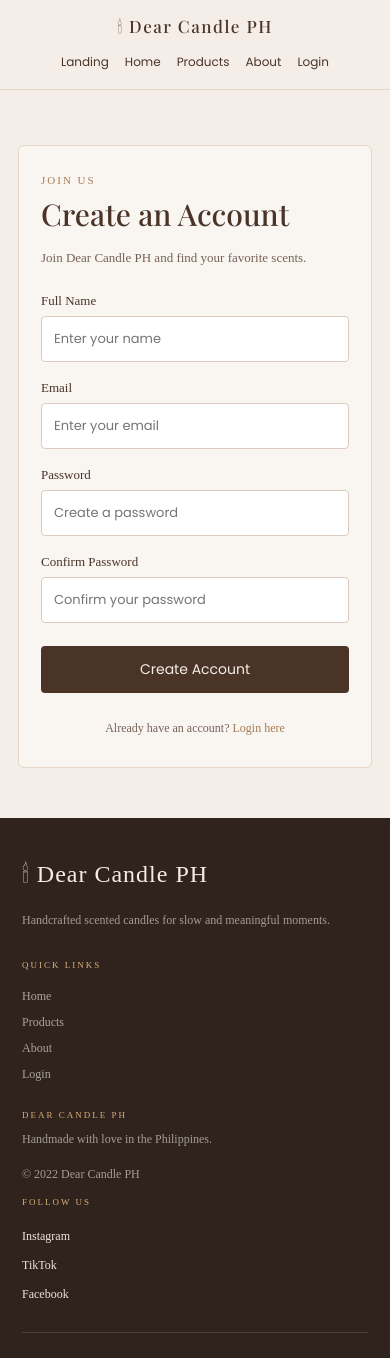
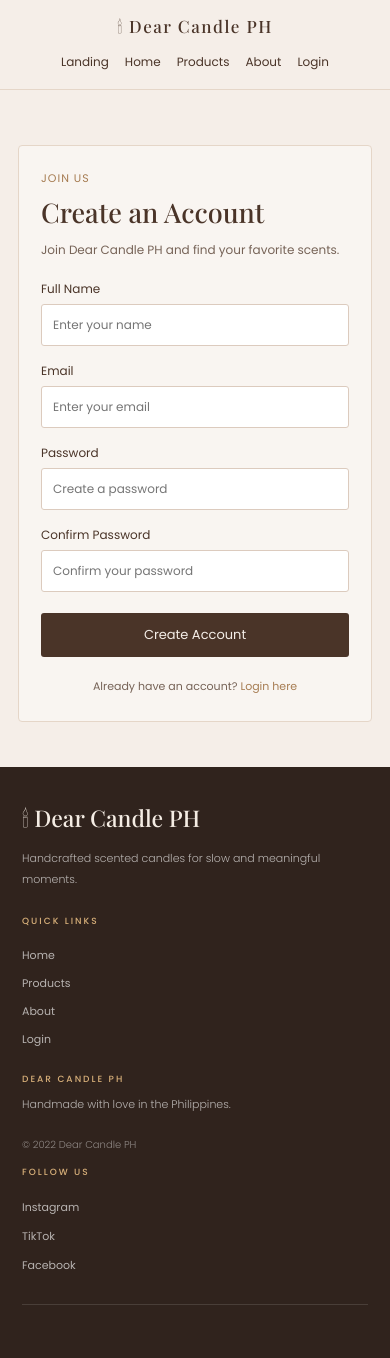
Before and after one commit to Sean-Marquez/SeanFR, a PHP site: page /Register.html in a window 390 px wide. After the commit the page ends 1305 px from the top, so only its background shows below. Run offline with PHP 8.4, Linux system fonts and the light colour scheme.

Commit message:
adjust register and log in

```diff
--- a/Auth.css
+++ b/Auth.css
@@ -8,12 +9,16 @@ html,
 body {
     width: 100%;
     min-height: 100%;
-    margin: 0;
 }
 
 body {
     min-height: 100vh;
+    display: flex;
+    flex-direction: column;
     overflow-x: hidden;
+    font-family: "Poppins", sans-serif;
+    background: #F5EEE8;
+    color: #4A3428;
 }
 
 header {
@@ -91,8 +71,8 @@ nav a:hover {
 
 .auth-section {
     flex: 1;
-    min-height: auto;
-    padding: 140px 20px 75px;
+    width: 100%;
+    padding: 125px 20px 60px;
     display: flex;
     justify-content: center;
     align-items: center;
@@ -101,33 +81,33 @@ nav a:hover {
 
 .auth-card {
     width: 100%;
-    max-width: 480px;
-    padding: 40px;
+    max-width: 450px;
+    padding: 30px;
     background: #F9F5F1;
     border: 1px solid #E5D6C8;
-    border-radius: 8px;
+    border-radius: 4px;
 }
 
 .section-label {
-    margin-bottom: 10px;
+    margin-bottom: 8px;
     color: #A67C52;
-    font-size: 13px;
-    font-weight: 500;
-    letter-spacing: 2px;
+    font-size: 12px;
+    font-weight: 400;
+    letter-spacing: 1px;
 }
 
 .auth-card h1 {
-    margin-bottom: 12px;
+    margin-bottom: 10px;
     color: #4A3428;
     font-family: "Playfair Display", serif;
-    font-size: 36px;
+    font-size: 30px;
     font-weight: 500;
 }
 
 .auth-description {
-    margin-bottom: 28px;
+    margin-bottom: 22px;
     color: #766357;
-    font-size: 14px;
+    font-size: 13px;
     line-height: 1.7;
 }
 
@@ -137,22 +117,22 @@ nav a:hover {
 }
 
 .auth-card label {
-    margin-bottom: 8px;
+    margin-bottom: 6px;
     color: #4A3428;
-    font-size: 14px;
+    font-size: 13px;
 }
 
 .auth-card input {
     width: 100%;
-    margin-bottom: 20px;
-    padding: 13px 14px;
+    margin-bottom: 16px;
+    padding: 11px 12px;
     border: 1px solid #DCCBBE;
-    border-radius: 4px;
+    border-radius: 3px;
     outline: none;
     background: #FFFFFF;
     color: #4A3428;
     font-family: "Poppins", sans-serif;
-    font-size: 14px;
+    font-size: 13px;
 }
 
 .auth-card input:focus {
@@ -161,25 +141,24 @@ nav a:hover {
 
 .auth-card button {
     margin-top: 5px;
-    padding: 13px;
+    padding: 12px;
     border: none;
-    border-radius: 4px;
+    border-radius: 3px;
     background: #4A3428;
     color: #F5EEE8;
     font-family: "Poppins", sans-serif;
-    font-size: 15px;
+    font-size: 14px;
     cursor: pointer;
-    transition: background 0.3s ease;
 }
 
 .auth-card button:hover {
-    background: #A67C52;
+    background: #5A4032;
 }
 
 .auth-switch {
-    margin-top: 25px;
+    margin-top: 20px;
     color: #766357;
-    font-size: 13px;
+    font-size: 12px;
     text-align: center;
 }
 
@@ -192,56 +171,35 @@ nav a:hover {
     text-decoration: underline;
 }
 
-html {
-    min-height: 100%;
-}
-
-body {
-    min-height: 100vh;
-    margin: 0;
-    display: flex;
-    flex-direction: column;
-}
-
-.auth-section {
-    width: 100%;
-    max-width: 100%;
-}
-
-
 footer {
     width: 100%;
-    max-width: 100%;
-    margin: 0;
     background: #30231D;
     color: #F5EDE4;
-    padding: 45px 5% 25px;
+    padding: 40px 5% 25px;
 }
 
 .footer-content {
-    margin: 0 auto;
     display: grid;
     grid-template-columns: 1.5fr 1fr 1fr;
-    gap: 60px;
-    padding-bottom: 30px;
-    border-bottom: 1px solid rgba(255,255,255,.12);
+    gap: 50px;
     width: 100%;
     max-width: 1150px;
     margin: 0 auto;
+    padding-bottom: 30px;
+    border-bottom: 1px solid rgba(255,255,255,.12);
 }
 
 .footer-brand h2 {
-    font-family: "Playfair", serif;
-    font-size: 28px;
+    margin-bottom: 15px;
+    font-family: "Playfair Display", serif;
+    font-size: 25px;
     font-weight: 500;
-    letter-spacing: 1px;
-    margin-bottom: 17px;
 }
 
 .footer-brand p,
 .footer-contact p {
     max-width: 330px;
-    color: rgba(255,255,255,.55);
+    color: rgba(255,255,255,.65);
     font-size: 11px;
     font-weight: 300;
     line-height: 1.9;
@@ -254,98 +212,48 @@ footer {
 }
 
 .footer-links h4,
-.footer-contact h4 {
-    font-size: 9px;
+.footer-contact h4,
+.footer-social h4 {
+    margin-bottom: 8px;
+    color: #D8B07A;
+    font-size: 10px;
     font-weight: 500;
-    letter-spacing: 3px;
-    color: #D8B07A;
-    margin-bottom: 8px;
+    letter-spacing: 2px;
 }
 
 .footer-links a {
     width: fit-content;
-    color: rgba(255,255,255,.58);
+    color: rgba(255,255,255,.65);
     font-size: 11px;
     text-decoration: none;
-    transition:
-        color .3s ease,
-        transform .3s ease;
 }
 
-.footer-links a:hover {
+.footer-links a:hover,
+.footer-social a:hover {
     color: #F5EDE4;
-    transform: translateX(4px);
 }
 
 .footer-contact p {
     margin-bottom: 12px;
 }
 
-.footer-contact p:last-child {
-    margin-top: 25px;
-    color: rgba(255,255,255,.28);
-    font-size: 9px;
-    letter-spacing: 1px;
+.footer-contact p:last-of-type {
+    margin-top: 20px;
+    color: rgba(255,255,255,.45);
+    font-size: 10px;
 }
 
 .footer-social {
     display: flex;
     flex-direction: column;
-    gap: 14px;
-}
-
-.footer-social h4 {
-    font-size: 9px;
-    font-weight: 500;
-    letter-spacing: 3px;
-    color: #D8B07A;
-    margin-bottom: 8px;
+    gap: 12px;
 }
 
 .footer-social a {
-    color: rgba(255,255,255,.58);
+    color: rgba(255,255,255,.65);
     font-size: 11px;
     text-decoration: none;
-    transition: color .3s ease;
 }
-
-.footer-social a:hover {
-    color: #F5EDE4;
-}
-
-.footer-container {
-    display: flex;
-    justify-content: space-between;
-    align-items: flex-start;
-    flex-wrap: wrap;
-    gap: 70px;
-}
-
-.footer-social {
-    display: flex;
-    flex-direction: column;
-    gap: 14px;
-}
-
-.footer-social h4 {
-    font-size: 9px;
-    font-weight: 500;
-    letter-spacing: 3px;
-    color: #D8B07A;
-    margin-bottom: 8px;
-}
-
-.footer-social a {
-    color: #EFE5DC;
-    text-decoration: none;
-    font-size: 11px;
-    transition: color .3s ease;
-}
-
-.footer-social a:hover {
-    color: #D7A56D;
-}
-
 
 @media (max-width: 1200px) {
     header {
@@ -384,29 +292,28 @@ footer {
 
     nav a {
         font-size: 12px;
-        letter-spacing: 0;
     }
 
     .auth-section {
-        padding: 125px 5% 60px;
+        padding: 120px 5% 55px;
     }
 
     .auth-card {
-        max-width: 460px;
-        padding: 35px;
+        max-width: 430px;
+        padding: 28px;
     }
 
     .auth-card h1 {
-        font-size: 33px;
+        font-size: 28px;
     }
 
     footer {
-        padding: 45px 5% 25px;
+        padding: 40px 5% 25px;
     }
 
     .footer-content {
         grid-template-columns: repeat(2, minmax(0, 1fr));
-        gap: 35px;
+        gap: 30px;
     }
 
     .footer-brand {
@@ -447,15 +351,8 @@ footer {
         font-size: 12px;
     }
 
-    nav a::after {
-        bottom: -5px;
-        height: 2px;
-    }
-
     .auth-section {
-        flex: 1 0 auto;
-        min-height: 0;
-        padding: 145px 18px 50px;
+        padding: 145px 18px 45px;
         align-items: flex-start;
     }
 
@@ -463,57 +360,51 @@ footer {
         width: 100%;
         max-width: 420px;
         margin: 0 auto;
-        padding: 28px 22px;
-        border-radius: 6px;
+        padding: 24px 22px;
     }
 
     .section-label {
         font-size: 11px;
-        letter-spacing: 2px;
     }
 
     .auth-card h1 {
-        font-size: 30px;
-        line-height: 1.25;
+        font-size: 27px;
+        line-height: 1.3;
     }
 
     .auth-description {
-        margin-bottom: 24px;
-        font-size: 13px;
-        line-height: 1.8;
+        margin-bottom: 20px;
+        font-size: 12px;
     }
 
     .auth-card label {
-        margin-bottom: 7px;
-        font-size: 13px;
+        font-size: 12px;
     }
 
     .auth-card input {
         min-width: 0;
-        margin-bottom: 18px;
+        padding: 11px;
+        font-size: 12px;
+    }
+
+    .auth-card button {
+        width: 100%;
         padding: 12px;
         font-size: 13px;
     }
 
-    .auth-card button {
-        width: 100%;
-        padding: 13px;
-        font-size: 14px;
-    }
-
     .auth-switch {
-        font-size: 12px;
+        font-size: 11px;
         line-height: 1.8;
     }
 
     footer {
-        padding: 40px 22px 25px;
+        padding: 35px 22px 25px;
     }
 
     .footer-content {
         grid-template-columns: minmax(0, 1fr);
-        gap: 28px;
-        padding-bottom: 30px;
+        gap: 25px;
     }
 
     .footer-brand {
@@ -521,26 +412,23 @@ footer {
     }
 
     .footer-brand h2 {
-        font-size: 24px;
-        line-height: 1.4;
+        font-size: 23px;
     }
 
     .footer-brand p,
     .footer-contact p {
-        font-size: 12px;
-        line-height: 1.9;
+        font-size: 11px;
     }
 
     .footer-links h4,
     .footer-contact h4,
     .footer-social h4 {
         font-size: 9px;
-        letter-spacing: 2px;
     }
 
     .footer-links a,
     .footer-social a {
-        font-size: 12px;
+        font-size: 11px;
     }
 }
 
```
Also changed, not shown: other parts of Auth.css (+6 -33 lines).
